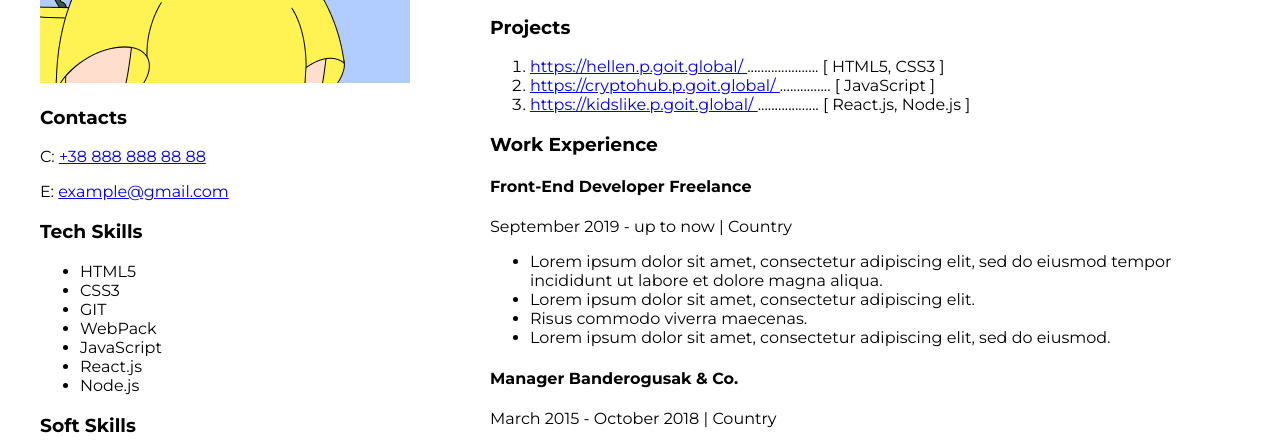
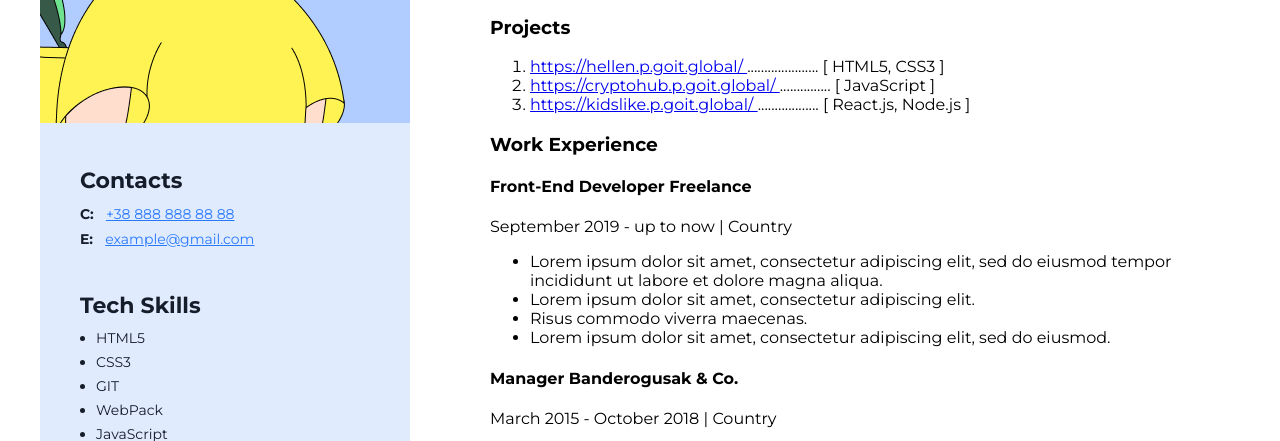
Before and after one commit to JARVIS-VOVA/dive-in-programming, a plain HTML site: page 05 resume/index.html in a window 1280 px wide. Shown: the part 311-752 px from the top of the page. Drawn offline with Linux system fonts and the light colour scheme.

Commit message:
Add styles for sidebar block

```diff
--- a/05 resume/css/styles.css
+++ b/05 resume/css/styles.css
@@ -14,6 +14,61 @@ body {
   padding: 80px 40px 80px 80px;
 }
 
-.project-item {
+.sidebar {
+  background: #E0EBFE;
+  box-sizing: border-box;
+  padding-top: 40px;
+  padding-bottom: 40px;
+  width: 370px;
+}
 
+.sidebar-content {
+  padding: 40px 40px 0 40px;
+  box-sizing: border-box;
+  display: flex;
+  flex-direction: column;
+  gap: 40px;
 }
+
+.contacts-title {
+  font-weight: 700;
+  font-size: 22px;
+  color: #161d2a;
+  margin: 0;
+}
+
+.contacts-details {
+  margin-top: 8px;
+}
+
+.contacts-type {
+  font-weight: 700;
+  font-size: 14px;
+  line-height: 171%;
+  color: #161d2a;
+  margin-right: 8px;
+}
+
+.contacts-link {
+  font-weight: 400;
+  font-size: 14px;
+  line-height: 24px;
+  text-decoration: underline;
+  color: #2979ff;
+}
+
+.contacts-item {
+  margin: 0;
+}
+
+.skills-list {
+  padding-left: 16px;
+  margin: 0;
+}
+
+.skills-list-item {
+  font-weight: 400;
+  font-size: 14px;
+  line-height: 171%;
+  color: #161d2a;
+}
--- a/05 resume/index.html
+++ b/05 resume/index.html
@@ -93,39 +93,53 @@
     </div>
 
     <!-- Sidebar-->
-    <aside>
+    <aside class="sidebar">
       <img src="img/my-photo.png" alt="My photo" width="370">
 
+      <div class="sidebar-content">
         <div>
-        <h3>Contacts</h3>
+          <h3 class="contacts-title">Contacts</h3>
 
-        <p>C: <a href="tel:+388888888888">+38 888 888 88 88</a></p>
-        <p>E: <a href="mailto:example@gmail.com">example@gmail.com</a></p>
+          <div class="contacts-details">
+            <p class="contacts-item">
+              <span class="contacts-type">C:</span>
+              <a class="contacts-link" href="tel:+388888888888">+38 888 888 88 88</a>
+            </p>
+            <p class="contacts-item">
+              <span class="contacts-type">E:</span>
+              <a class="contacts-link" href="mailto:example@gmail.com">example@gmail.com</a>
+            </p>
+          </div>
         </div>
 
         <div>
-        <h3>Tech Skills</h3>
+          <h3 class="contacts-title">Tech Skills</h3>
 
-        <ul>
-          <li>HTML5</li>
-          <li>CSS3</li>
-          <li>GIT</li>
-          <li>WebPack</li>
-          <li>JavaScript</li>
-          <li>React.js</li>
-          <li>Node.js</li>
+          <div class="contacts-details">
+            <ul class="skills-list">
+              <li class="skills-list-item">HTML5</li>
+              <li class="skills-list-item">CSS3</li>
+              <li class="skills-list-item">GIT</li>
+              <li class="skills-list-item">WebPack</li>
+              <li class="skills-list-item">JavaScript</li>
+              <li class="skills-list-item">React.js</li>
+              <li class="skills-list-item">Node.js</li>
             </ul>
+          </div>
         </div>
 
         <div>
-        <h3>Soft Skills</h3>
+          <h3 class="contacts-title">Soft Skills</h3>
 
-        <ul>
-          <li>Scrum</li>
-          <li>Agile</li>
-          <li>GTD</li>
-          <li>Teamwork</li>
+          <div class="contacts-details">
+            <ul class="skills-list">
+              <li class="skills-list-item">Scrum</li>
+              <li class="skills-list-item">Agile</li>
+              <li class="skills-list-item">GTD</li>
+              <li class="skills-list-item">Teamwork</li>
             </ul>
+          </div>
+        </div>
       </div>
     </aside>
   </div>
```
Lines whose indentation alone changed are shown as unchanged.
